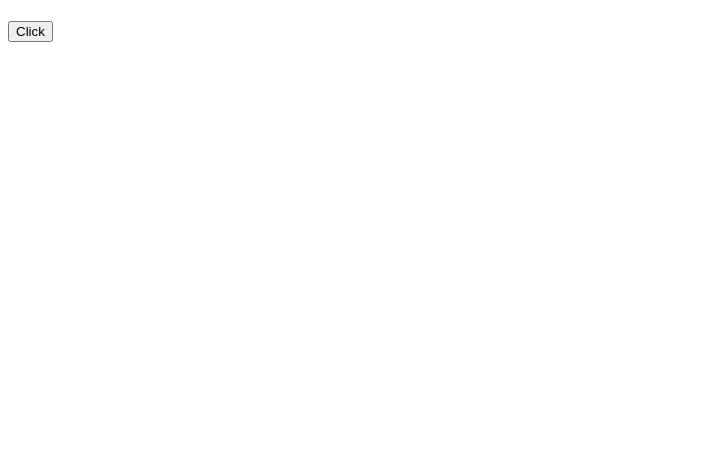
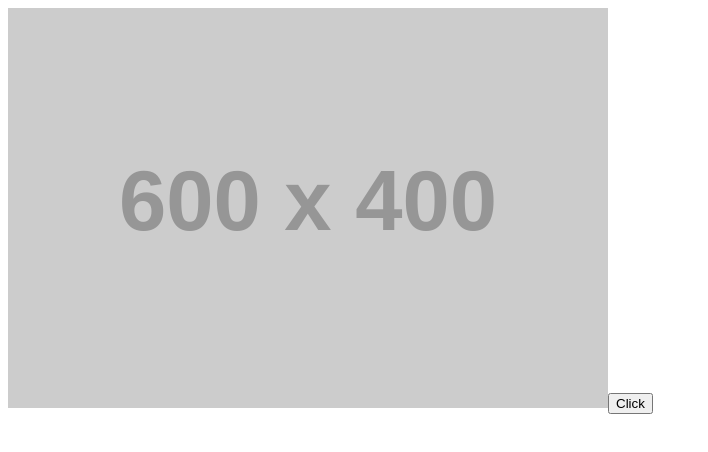
Before and after one commit to tutuldev/react-js-with-rabbil-hasan, a React (Vite) app: page / in a window 1280 px wide. Shown: the top 452 px of the page, without its empty margins (0-708 px from the left). Built offline with nearby package versions, Linux system fonts and the light colour scheme.

Commit message:
react hook useref change value and attribute

```diff
--- a/src/App.jsx
+++ b/src/App.jsx
@@ -3,24 +3,21 @@ import { useRef } from "react";
 
   const App = () =>{
 
-  let myHeadLine= useRef();
+  let myImage= useRef();
 
   const change =()=>{
-  // myHeadLine.current.innerText="Hellow UseRef";
-  // myHeadLine.current.innerHTML="<ul><li>A</li><li>B</li></ul>";
 
-  // when not using current
-  myHeadLine.innerHTML="<ul><li>A</li><li>B</li></ul>";
+  myImage.current.src="https://placehold.co/600x400?text=Hello\nWorld";
+  myImage.current.setAttribute('height','200px');
+  myImage.current.setAttribute('width','300px');
 
   }
 
   return(
         <div>
-          {/* using with current method  */}
-          {/* <h1 ref={myHeadLine}></h1> */}
+          {/* when not using current  */}
 
-          {/* when not using current  */}
-          <h1 ref={(h1)=>myHeadLine=h1}></h1>
+          <img ref={myImage} src="https://placehold.co/600x400" alt="" />
           <button onClick={change}>Click</button>
         </div>
   );
```
Also changed, not shown: 1 other file (tests, documents, lock files or other folders).
